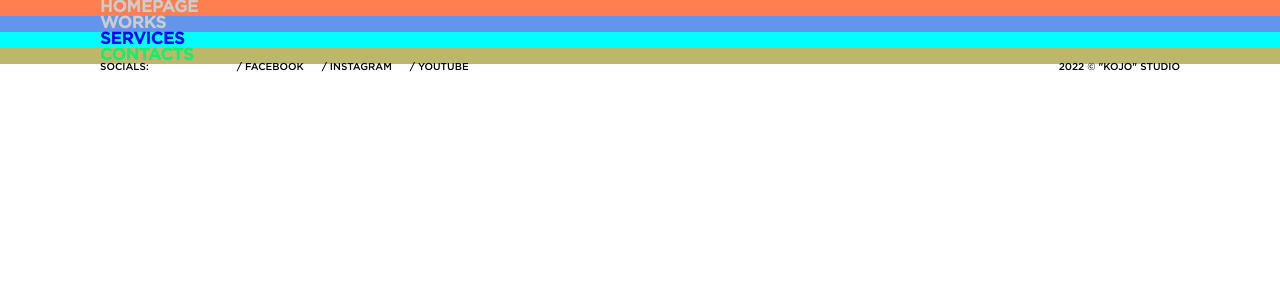
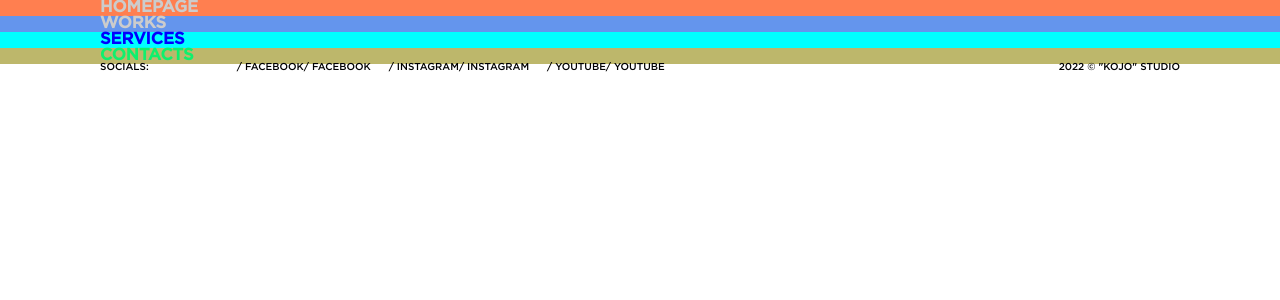
Before and after one commit to AnatolyKostarev/kojo, a React (Create React App) app: page / in a window 1280 px wide. Shown: the top 300 px of the page. Built offline with nearby package versions, Linux system fonts and the light colour scheme.

Commit message:
Add one mor link for roll-links

```diff
--- a/src/layouts/footer/Footer.jsx
+++ b/src/layouts/footer/Footer.jsx
@@ -18,9 +18,14 @@ export default function Footer() {
               <ul className={styles.list}>
                 {footerNav.map((elem, index) => (
                   <li className={styles.item} key={index}>
-                    <a href={elem.href} className={styles.links}>
-                      {elem.social}
-                    </a>
+                    <div className={styles.roll__link}>
+                      <a href={elem.href} className={styles.link__top}>
+                        {elem.social}
+                      </a>
+                      <a href={elem.href} className={styles.link__bottom}>
+                        {elem.social}
+                      </a>
+                    </div>
                   </li>
                 ))}
               </ul>
```
